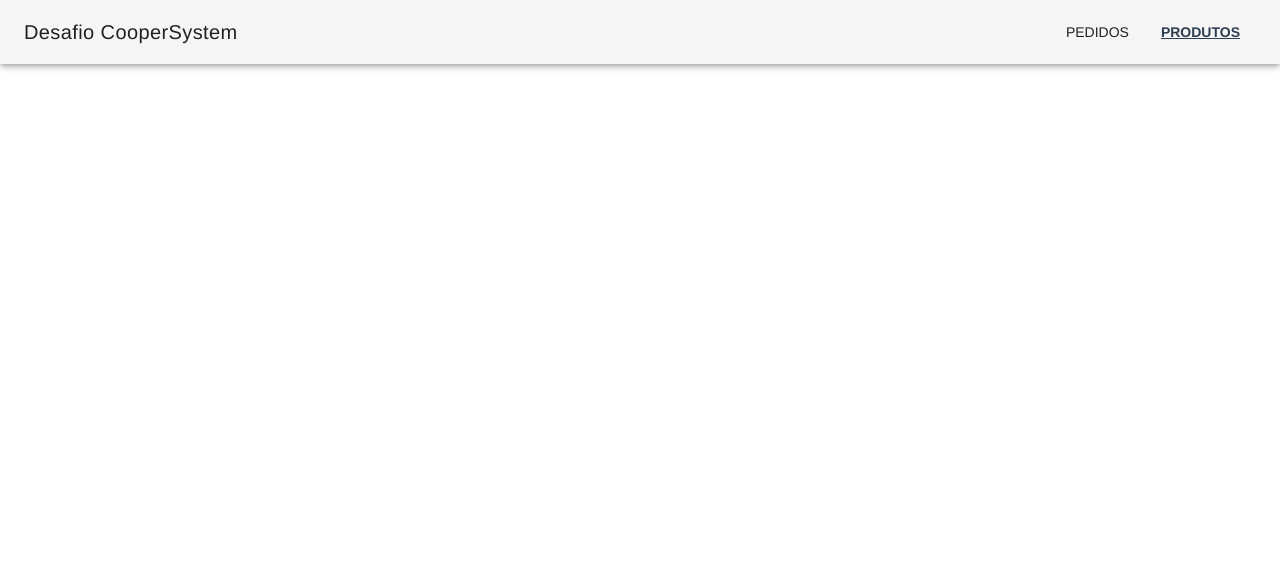
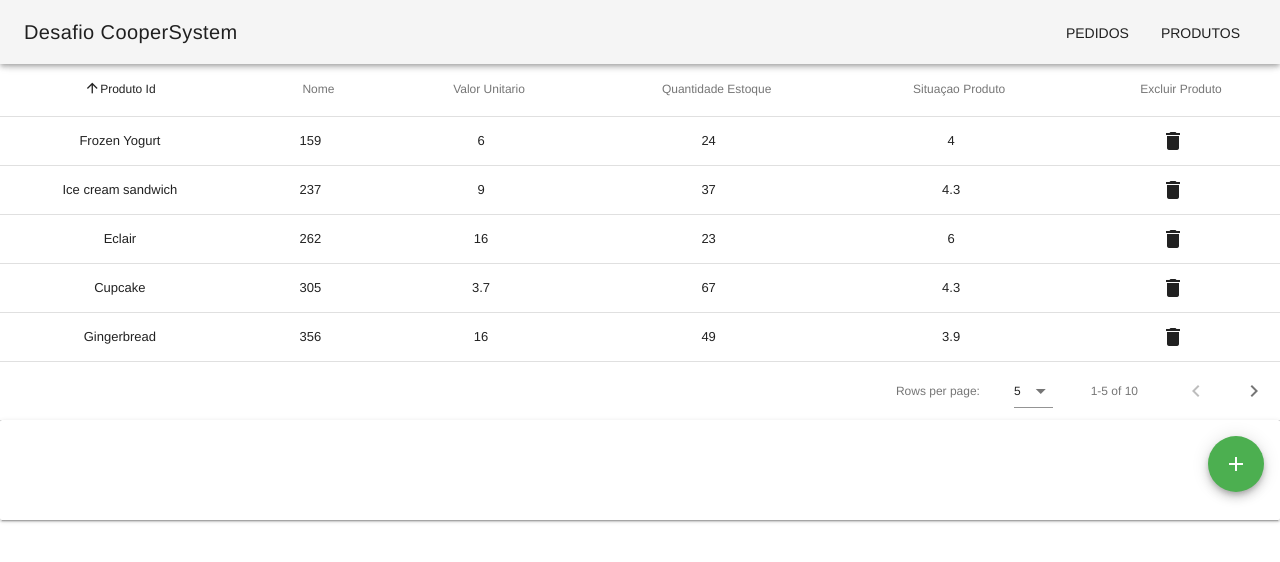
Before and after one commit to guiamado/desafio_cooper, a Vue app: page /pedidos in a window 1280 px wide. Shown: the top 562 px of the page. Built offline with nearby package versions, Linux system fonts and the light colour scheme.

Commit message:
[ADD] Adicionando compoenente de Pedidos e adicionando na rota

```diff
--- a/src/App.vue
+++ b/src/App.vue
@@ -5,12 +5,10 @@
         <v-toolbar-title>Desafio CooperSystem</v-toolbar-title>
         <v-spacer></v-spacer>
         <v-toolbar-items class="hidden-sm-and-down">
-          <v-btn flat>Pedidos</v-btn>
-          <v-btn flat><router-link to="/produtos">Produtos</router-link></v-btn>
+          <router-link to="/pedidos"  class="pt-4"><v-btn flat>Pedidos</v-btn></router-link>
+          <router-link to="/produtos" class="pt-4"><v-btn flat>Produtos</v-btn></router-link>
         </v-toolbar-items>
       </v-toolbar>
-      <router-link to="/">Home</router-link> |
-      <router-link to="/produtos">Produtos</router-link>
     </div>
     <router-view/>
   </div>
--- a/src/router.js
+++ b/src/router.js
@@ -1,6 +1,6 @@
 import Vue from 'vue';
 import Router from 'vue-router';
-import Home from './views/Home.vue';
+import Pedidos from './views/Pedidos.vue';
 
 Vue.use(Router);
 
@@ -9,9 +9,9 @@ export default new Router({
   base: process.env.BASE_URL,
   routes: [
     {
-      path: '/',
-      name: 'home',
-      component: Home,
+      path: '/pedidos',
+      name: 'pedidos',
+      component: Pedidos,
     },
     {
       path: '/produtos',
--- a/src/views/Home.vue
+++ /dev/null
@@ -1,18 +0,0 @@
-<template>
-  <div class="home">
-    <img alt="Vue logo" src="../assets/logo.png">
-    <HelloWorld msg="Welcome to Your Vue.js App"/>
-  </div>
-</template>
-
-<script>
-// @ is an alias to /src
-import HelloWorld from '@/components/HelloWorld.vue';
-
-export default {
-  name: 'home',
-  components: {
-    HelloWorld,
-  },
-};
-</script>
--- /dev/null
+++ b/src/views/Pedidos.vue
@@ -0,0 +1,153 @@
+<template>
+  <div>
+    <v-data-table
+            :headers="headers"
+            :items="desserts"
+            class="elevation-1"
+    >
+      <template v-slot:items="props">
+        <td>{{ props.item.name }}</td>
+        <td class="text-xs-center">{{ props.item.calories }}</td>
+        <td class="text-xs-center">{{ props.item.fat }}</td>
+        <td class="text-xs-center">{{ props.item.carbs }}</td>
+        <td class="text-xs-center">{{ props.item.protein }}</td>
+        <td class="text-xs-center"><v-btn icon><v-icon>delete</v-icon></v-btn></td>
+      </template>
+    </v-data-table>
+    <v-card>
+      <v-card-text style="height: 100px; position: relative">
+        <v-btn
+                absolute
+                dark
+                fab
+                center
+                right
+                color="green"
+        >
+          <v-icon>add</v-icon>
+        </v-btn>
+      </v-card-text>
+    </v-card>
+  </div>
+</template>
+<script>
+  export default {
+    data () {
+      return {
+        headers: [
+          {
+            text: 'Produto Id',
+            align: 'center',
+            value: 'produto_id'
+          },
+          {
+            text: 'Nome',
+            align: 'center',
+            value: 'nome'
+          },
+          {
+            text: 'Valor Unitario',
+            align: 'center',
+            value: 'valor_unitario'
+          },
+          {
+            text: 'Quantidade Estoque',
+            align: 'center',
+            value: 'quantidade_estoque'
+          },
+          {
+            text: 'Situaçao Produto',
+            align: 'center',
+            value: 'situacao_produto'
+          },
+          {
+            text: 'Excluir Produto',
+            align: 'center',
+          },
+        ],
+        desserts: [
+          {
+            name: 'Frozen Yogurt',
+            calories: 159,
+            fat: 6.0,
+            carbs: 24,
+            protein: 4.0,
+            iron: '1%'
+          },
+          {
+            name: 'Ice cream sandwich',
+            calories: 237,
+            fat: 9.0,
+            carbs: 37,
+            protein: 4.3,
+            iron: '1%'
+          },
+          {
+            name: 'Eclair',
+            calories: 262,
+            fat: 16.0,
+            carbs: 23,
+            protein: 6.0,
+            iron: '7%'
+          },
+          {
+            name: 'Cupcake',
+            calories: 305,
+            fat: 3.7,
+            carbs: 67,
+            protein: 4.3,
+            iron: '8%'
+          },
+          {
+            name: 'Gingerbread',
+            calories: 356,
+            fat: 16.0,
+            carbs: 49,
+            protein: 3.9,
+            iron: '16%'
+          },
+          {
+            name: 'Jelly bean',
+            calories: 375,
+            fat: 0.0,
+            carbs: 94,
+            protein: 0.0,
+            iron: '0%'
+          },
+          {
+            name: 'Lollipop',
+            calories: 392,
+            fat: 0.2,
+            carbs: 98,
+            protein: 0,
+            iron: '2%'
+          },
+          {
+            name: 'Honeycomb',
+            calories: 408,
+            fat: 3.2,
+            carbs: 87,
+            protein: 6.5,
+            iron: '45%'
+          },
+          {
+            name: 'Donut',
+            calories: 452,
+            fat: 25.0,
+            carbs: 51,
+            protein: 4.9,
+            iron: '22%'
+          },
+          {
+            name: 'KitKat',
+            calories: 518,
+            fat: 26.0,
+            carbs: 65,
+            protein: 7,
+            iron: '6%'
+          }
+        ]
+      }
+    }
+  }
+</script>
```
